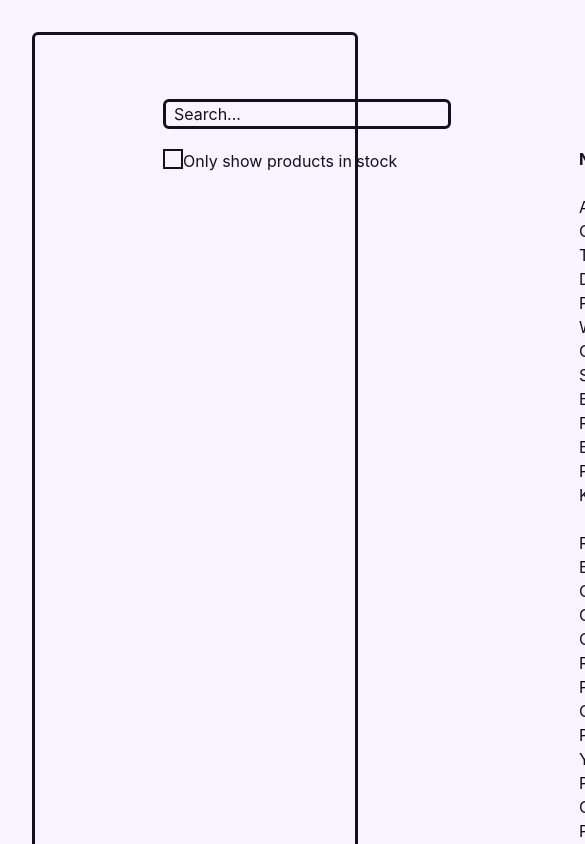
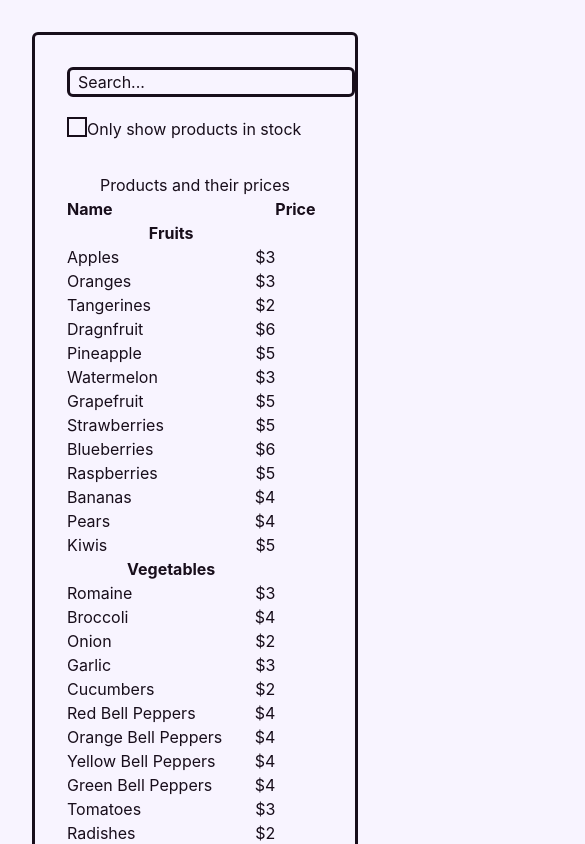
Before and after one commit to syntapy/1_react_quickstart, a React (Vite) app in the folder app/: page / in a window 390 px wide. Shown: the top 844 px of the page, 585 px wide, since content can reach past the window. Built offline with nearby package versions, Linux system fonts and the light colour scheme.

Commit message:
responsive & mobile-friendly

```diff
--- a/app/src/components/FilterableProductTable/FilterableProductTable.tsx
+++ b/app/src/components/FilterableProductTable/FilterableProductTable.tsx
@@ -19,7 +19,7 @@ export default function FilterableProductTable(props: style.StyleProps) {
   return (
     <div
       data-testid="filterable-product-table"
-      className={style.licorice_border + " py-16 px-32 flex flex-row items-start justify-between gap-x-32 " + props.className}
+      className={style.licorice_border + " py-8 lg:py-16 px-8 lg:px-32 flex flex-col lg:flex-row items-start justify-between gap-8 lg:gap-32 " + props.className}
     >
       <SearchBar
         className=""
```
